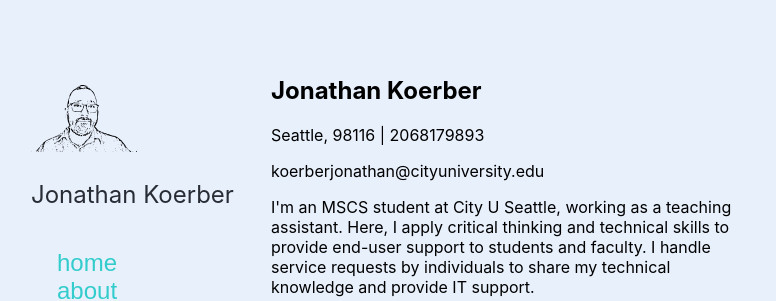
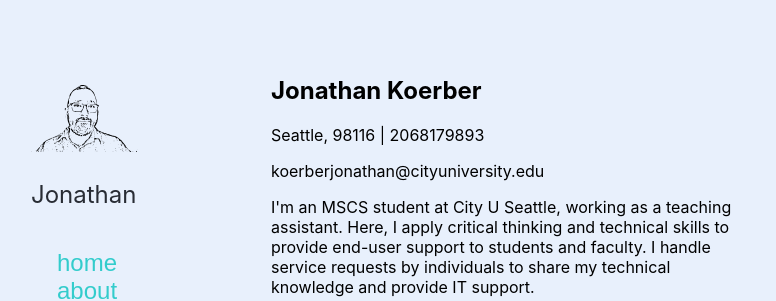
Before and after one commit to JonathanKoerber/jonathankoerber.github.io, a React (Create React App) app: page /#/resume in a window 1280 px wide. Shown: the top 301 px of the page, without its empty margins (1-777 px from the left). Built offline with nearby package versions, Linux system fonts and the light colour scheme.

Commit message:
Adding files Smale screen

```diff
--- a/src/App.js
+++ b/src/App.js
@@ -7,7 +7,7 @@ import About from "./pages/About";
 import Profile from "./pages/Profile";
 import Portfolio from "./pages/portfolio";
 import Resume from "./pages/Resume";
-import School from "./pages/School";
+
 import CS_504_report from "./pages/cs_504_report";
 import styled from "styled-components";
 
--- a/src/components/Photo.js
+++ b/src/components/Photo.js
@@ -46,7 +46,7 @@ const Photo = (props) => {
         <Wrapper>
             <ImageSmall src={headshot} />
             <Text>
-                Jonathan Koerber
+                Jonathan
             </Text>
         </Wrapper>
         );
```
Also changed, not shown: src/pages/Blog.js (added).
